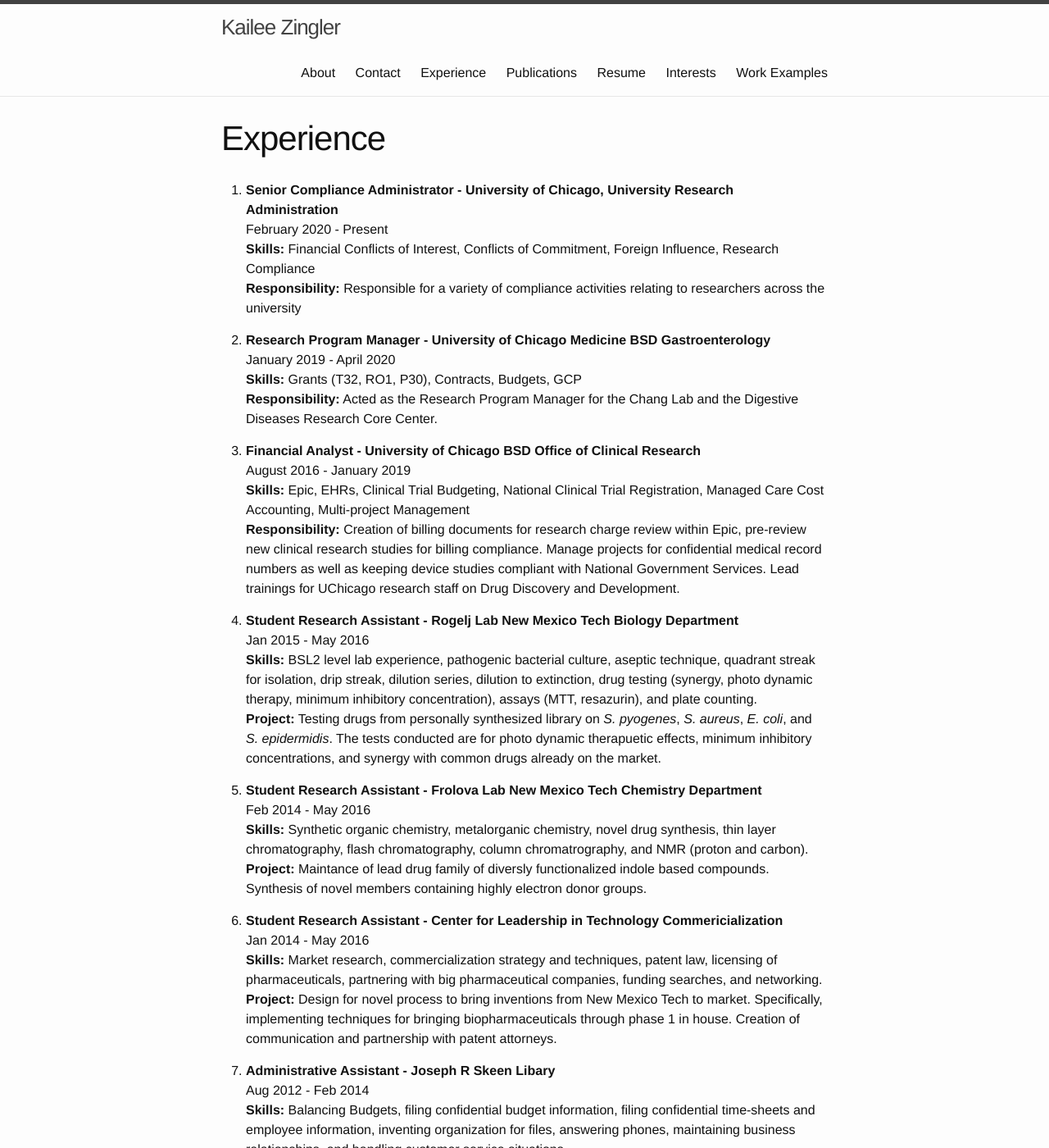
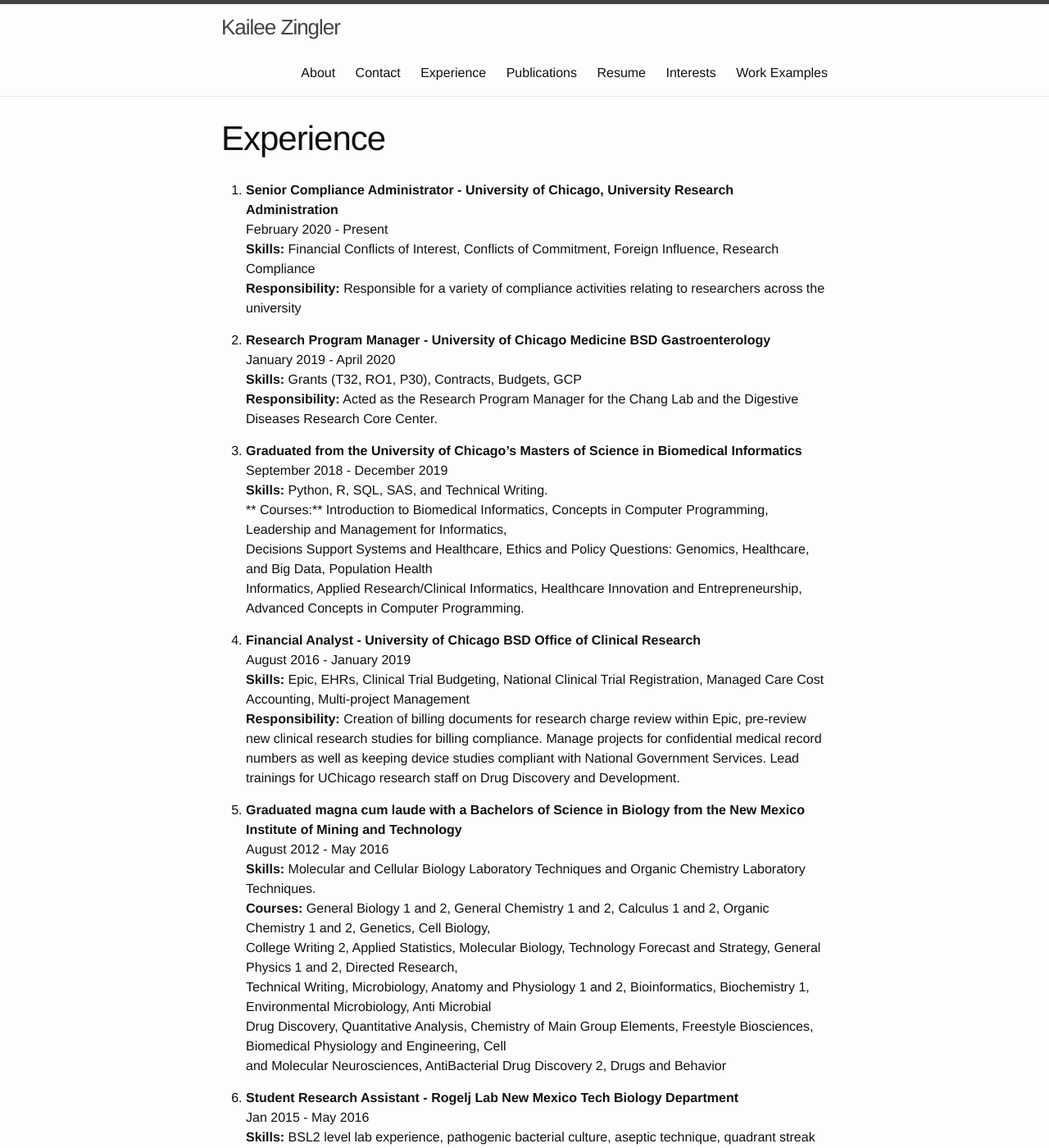
Before and after one commit to kzingler/kzingler.github.io, a Jekyll site: the page built from experience.md, in a window 1280 px wide and 1400 px high. Shown: the whole window at 82% size. Built offline with Jekyll 4.4.1, drawn with Linux system fonts in a browser that asks for light colours; some of the changed text lies outside the part shown.

Commit message:
Update experience.md

```diff
--- a/experience.md
+++ b/experience.md
@@ -14,8 +14,14 @@
 **Skills:** Grants (T32, RO1, P30), Contracts, Budgets, GCP
 **Responsibility:** Acted as the Research Program Manager for the Chang Lab and the Digestive Diseases Research Core Center.
 
+3. **Graduated from the University of Chicago's Masters of Science in Biomedical Informatics**
+September 2018 - December 2019
+**Skills:** Python, R, SQL, SAS, and Technical Writing.
+** Courses:** Introduction to Biomedical Informatics, Concepts in Computer Programming, Leadership and Management for Informatics,
+Decisions Support Systems and Healthcare, Ethics and Policy Questions: Genomics, Healthcare, and Big Data, Population Health
+Informatics, Applied Research/Clinical Informatics, Healthcare Innovation and Entrepreneurship, Advanced Concepts in Computer Programming.
 
-3. **Financial Analyst - University of Chicago BSD Office of Clinical Research**
+4. **Financial Analyst - University of Chicago BSD Office of Clinical Research**
 August 2016 - January 2019
 **Skills:** Epic, EHRs, Clinical Trial Budgeting, National Clinical Trial Registration,
 Managed Care Cost Accounting, Multi-project Management
@@ -25,7 +31,16 @@
 as keeping device studies compliant with National Government Services. Lead trainings
 for UChicago research staff on Drug Discovery and Development.
 
-4. **Student Research Assistant - Rogelj Lab New Mexico Tech Biology Department**
+5. **Graduated magna cum laude with a Bachelors of Science in Biology from the New Mexico Institute of Mining and Technology**
+August 2012 - May 2016
+**Skills:** Molecular and Cellular Biology Laboratory Techniques and Organic Chemistry Laboratory Techniques.
+**Courses:** General Biology 1 and 2, General Chemistry 1 and 2, Calculus 1 and 2, Organic Chemistry 1 and 2, Genetics, Cell Biology,
+College Writing 2, Applied Statistics, Molecular Biology, Technology Forecast and Strategy, General Physics 1 and 2, Directed Research,
+Technical Writing, Microbiology, Anatomy and Physiology 1 and 2, Bioinformatics, Biochemistry 1, Environmental Microbiology, Anti Microbial
+Drug Discovery, Quantitative Analysis, Chemistry of Main Group Elements, Freestyle Biosciences, Biomedical Physiology and Engineering, Cell
+and Molecular Neurosciences, AntiBacterial Drug Discovery 2, Drugs and Behavior
+
+6. **Student Research Assistant - Rogelj Lab New Mexico Tech Biology Department**
 Jan 2015 - May 2016
 **Skills:** BSL2 level lab experience, pathogenic bacterial culture, aseptic
 technique, quadrant streak for isolation, drip streak, dilution
@@ -66,3 +81,9 @@
 employee information and time-sheets in a timely and organized fashion. Designing and implementing a novel
 system for filing library subscription and budget information. Handling and directing business calls. Active in
 customer service situations to maintain business and professional relationships.
+
+10. **Dual Enrollment Credits earned from Central New Mexico Community College**
+**Courses:** Macroeconomics, Elementary French, Intro to Computers, Intro to Physics, Physics 1,
+Modern Latin American History, Logic and Critical Thinking, Trigonometry, U.S. Politics, Environmental Science,
+Living World Religions
+**AP Credits:** World Histroy, U.S. History, English and Composition
```
Also changed, not shown: other parts of experience.md (+3 -3 lines).
